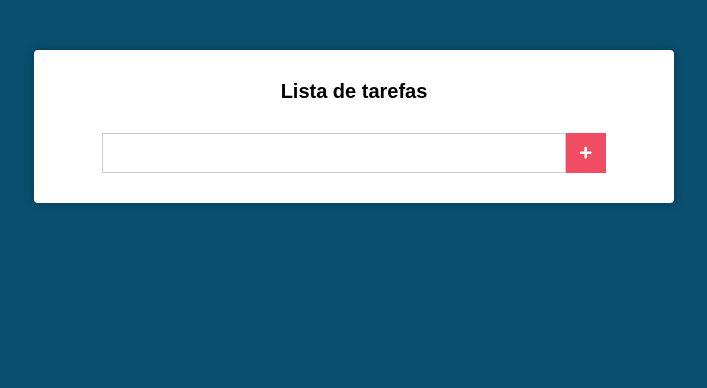
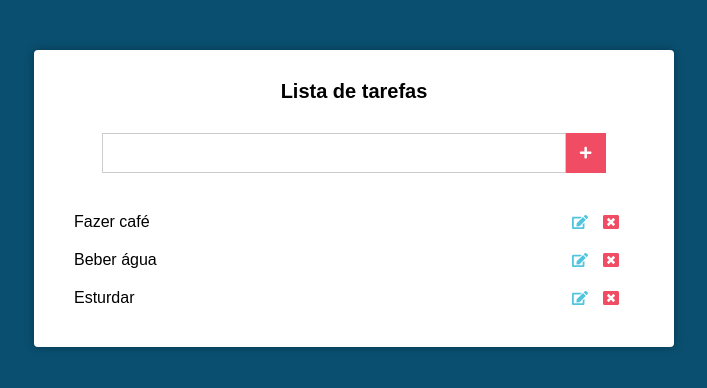
Before and after one commit to JCDMeira/lista-tarefas, a React (Create React App) app: page / in a window 1280 px wide. Shown: the top 388 px of the page, without its empty margins (286-993 px from the left). Built offline with nearby package versions, Linux system fonts and the light colour scheme.

Commit message:
Adiciona lista de tarefas (estática)

```diff
--- a/src/components/Main.css
+++ b/src/components/Main.css
@@ -35,3 +35,36 @@
 .form button[type="submit"]:hover{
   background: #ff1d3f;
 }
+.tarefas{
+  margin-top: 30px;
+
+}
+.tarefas li{
+  display: flex;
+  align-items: center;
+  justify-content: space-between;
+  padding: 10px;
+  transition: all 600ms;
+}
+.tarefas li:hover{
+  background: #51c5de;
+}
+.tarefas li span{
+  display: flex;
+  align-items: center;
+}
+.tarefas li .edit{
+  margin-right: 15px;
+  color: #51c5de;
+}
+.tarefas li .delete{
+  margin-right: 15px;
+  color: #f04c64;
+}
+.tarefas li .edit, .tarefas li .delete{
+  transition: all 600ms;
+  cursor: pointer;
+}
+.tarefas li:hover .edit, .tarefas li:hover .delete{
+  color: #000;
+}
--- a/src/components/Main.js
+++ b/src/components/Main.js
@@ -3,11 +3,21 @@
 import './Main.css';
 
 // # Form
+// eslint-disable-next-line
 import { FaPlus } from 'react-icons/fa';
+
+// # Tarefas
+// eslint-disable-next-line
+import { FaEdit, FaWindowClose } from 'react-icons/fa';
 
 export default class Main extends Component {
   state = {
     novaTarefa: '',
+    tarefas: [
+      'Fazer café',
+      'Beber água',
+      'Esturdar',
+    ],
   };
 
   // constructor(props) {
@@ -33,7 +43,7 @@
   // }
 
   render() {
-    const { novaTarefa } = this.state;
+    const { novaTarefa, tarefas } = this.state;
     return (
       <div className="main">
 
@@ -51,6 +61,17 @@
           </button>
         </form>
 
+        <ul className="tarefas">
+          {tarefas.map((tarefa) => (
+            <li key={tarefa}>
+              {tarefa}
+              <span>
+                <FaEdit className="edit" />
+                <FaWindowClose className="delete" />
+              </span>
+            </li>
+          ))}
+        </ul>
       </div>
     );
   }
```
Also changed, not shown: .eslintrc.js.
